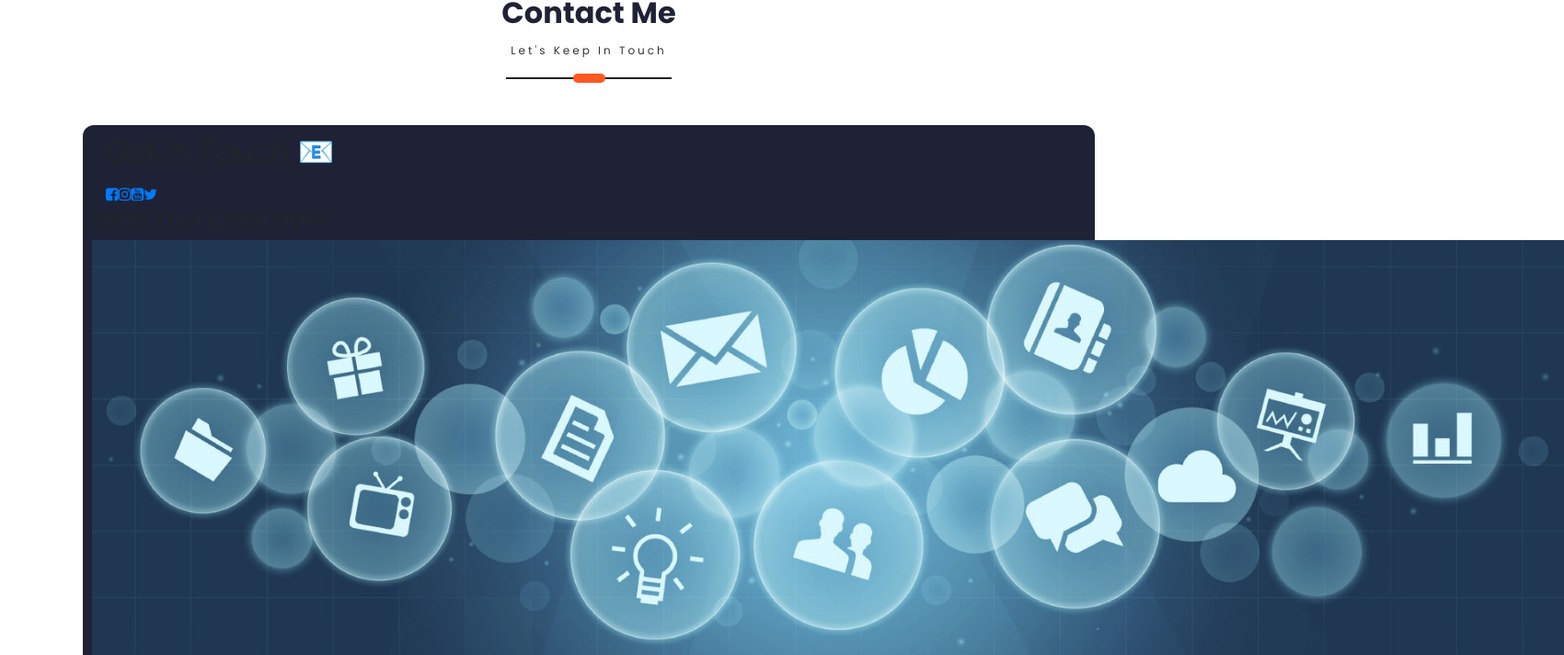
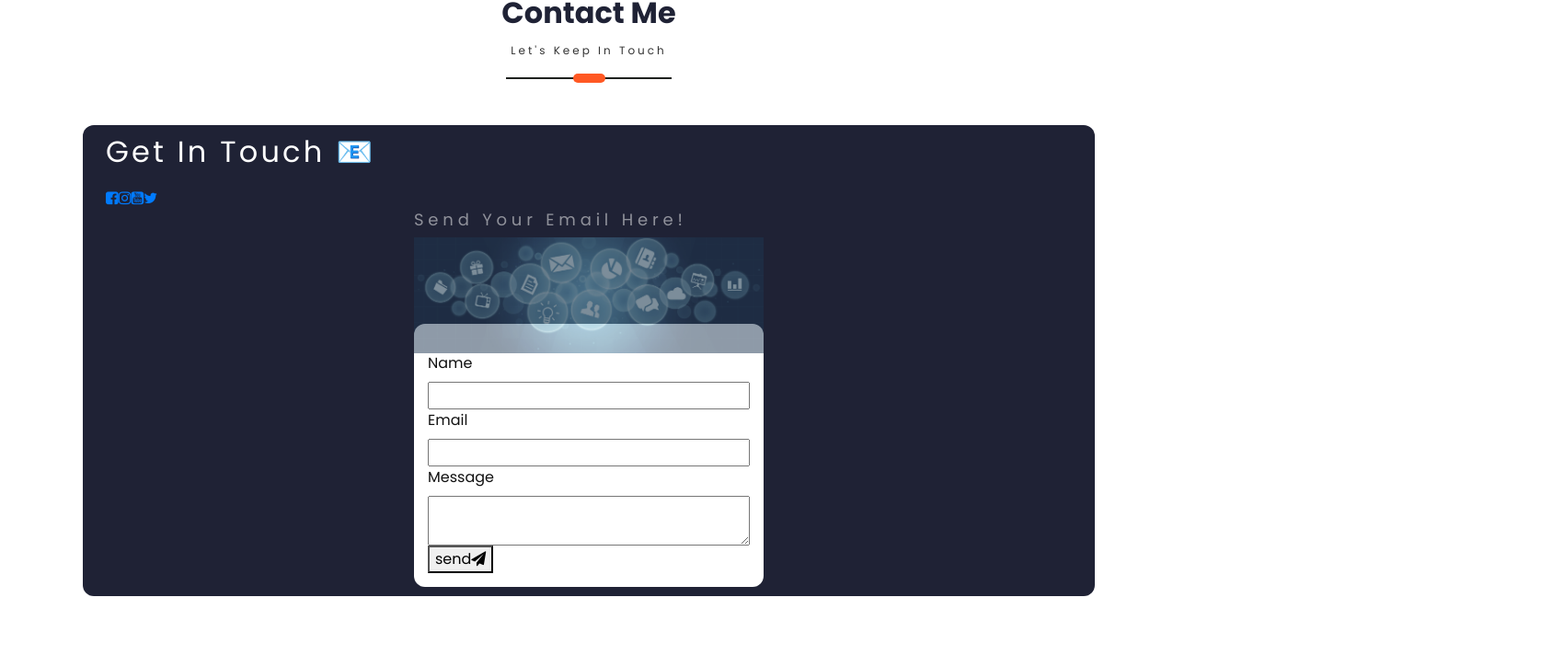
Before and after one commit to seannbannon/myportfolio, a React (Create React App) app in the folder portfolio/: page / in a window 1280 px wide. Shown: the part 2848-3560 px from the top of the page at 92% size, 1700 px wide, since content can reach past the window. Built offline with nearby package versions, Linux system fonts and the light colour scheme; a web font is replaced by a local one.

Commit message:
resived image, put in in a little card, its lookin good

```diff
--- a/portfolio/src/PortfolioContainer/ContactMe/ContactMe.css
+++ b/portfolio/src/PortfolioContainer/ContactMe/ContactMe.css
@@ -12,3 +12,44 @@
     justify-content: center;
     background-color: #1f2235;
 }
+
+.central-form h2{
+    color: white;
+    letter-spacing: 0.2rem;
+    margin-bottom: 20px;
+}
+
+.back-form{
+    max-width: 380px;
+    margin: 0 auto;
+}
+
+.back-form .img-back{
+    width: 100%;
+    margin-bottom: 20px;
+}
+
+.img-back h4{
+    color: white;
+    letter-spacing: 0.3rem;
+    font-weight: 400;
+    font-size: 18px;
+    opacity: 0.5;
+}
+
+.back-form .img-back img{
+    width: 100%;
+    opacity: 0.5;
+}
+
+.central-form form{
+    width: auto;
+    display: flex;
+    color: #111;
+    padding: 15px;
+    justify-content: center;
+    flex-direction: column;
+    margin-top: -52px;
+    background-color: white;
+    border-radius: 12px;
+}
```
